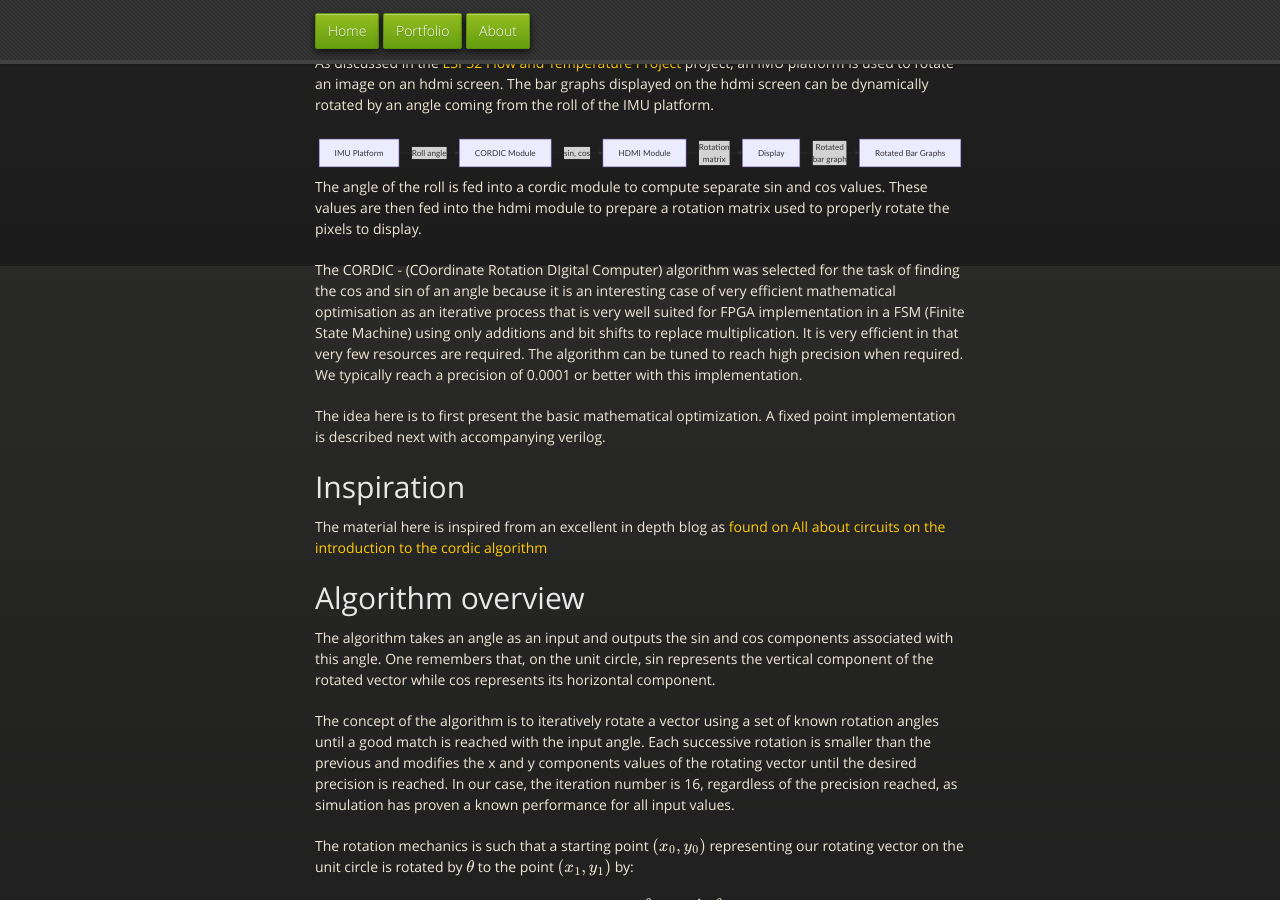
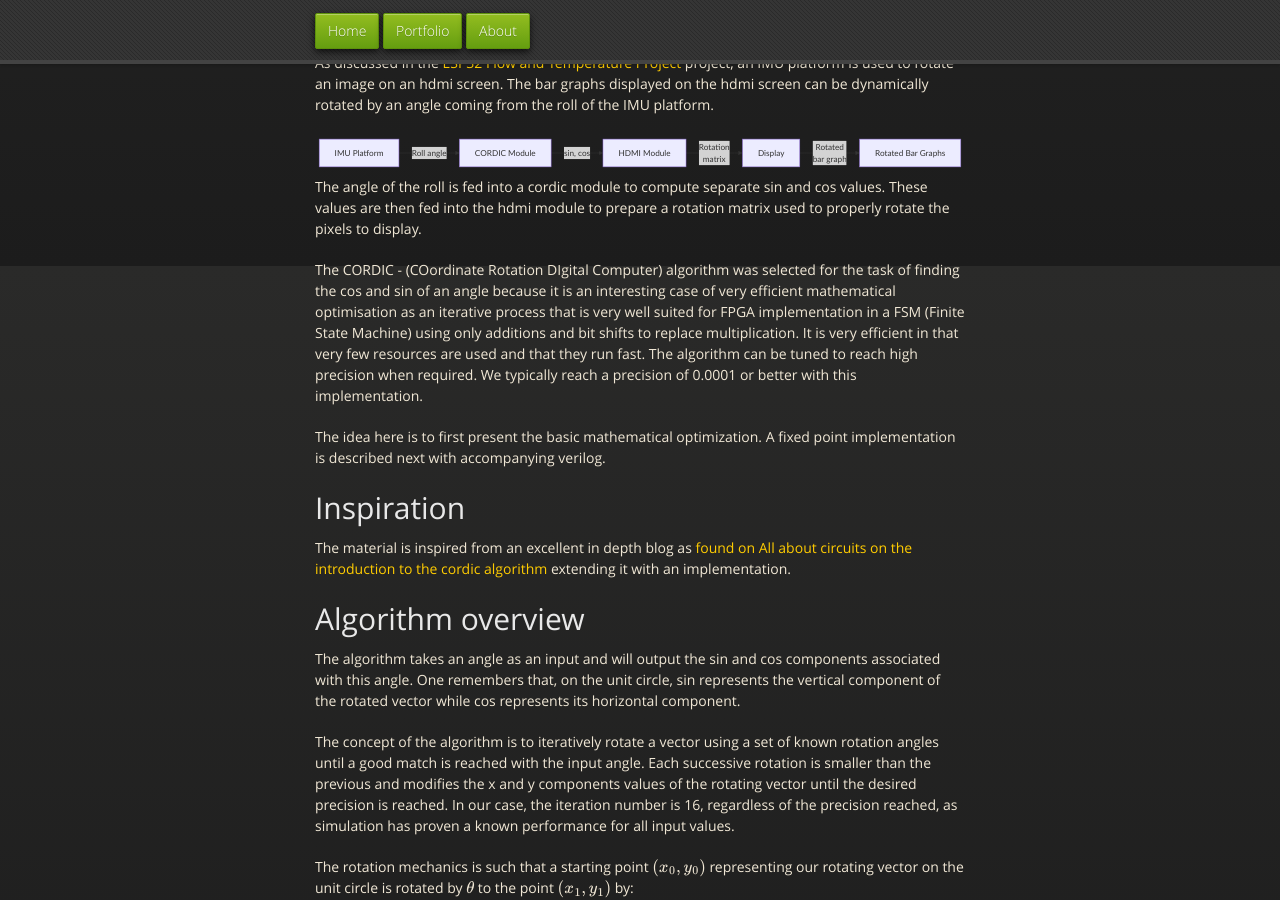
Before and after one commit to fperron-kt88/fx-portfolio, a Jekyll site: the page built from _posts/2024-12-18-cordic-module-optimisation.md, in a window 1280 px wide and 900 px high, scrolled down 634 px. Built offline with Jekyll 4.4.1, drawn with Linux system fonts in a browser that asks for light colours; comment, search, counter and statistics services are not loaded.

Commit message:
style: better english style

```diff
--- a/_posts/2024-12-18-cordic-module-optimisation.md
+++ b/_posts/2024-12-18-cordic-module-optimisation.md
@@ -59,24 +59,25 @@ is an interesting case of very efficient mathematical optimisation as
 an iterative process that is very well suited for FPGA implementation
 in a FSM (Finite State Machine) using only additions and bit shifts to
 replace multiplication. It is very efficient in that very few resources
-are required. The algorithm can be tuned to reach high precision when
-required. We typically reach a precision of 0.0001 or better with this
-implementation.
+are used and that they run fast. The algorithm can be tuned to reach
+high precision when required. We typically reach a precision of 0.0001
+or better with this implementation.
 
 The idea here is to first present the basic mathematical optimization. A
 fixed point implementation is described next with accompanying verilog.
 
 ## Inspiration
 
-The material here is inspired from an excellent in depth blog
+The material is inspired from an excellent in depth blog
 as [found on All about circuits on the introduction to the cordic
 algorithm](https://www.allaboutcircuits.com/technical-articles/an-introduction-to-the-cordic-algorithm/)
+extending it with an implementation.
 
 ## Algorithm overview
 
-The algorithm takes an angle as an input and outputs the sin and cos
-components associated with this angle. One remembers that, on the unit
-circle, sin represents the vertical component of the rotated vector
+The algorithm takes an angle as an input and will output the sin and
+cos components associated with this angle. One remembers that, on the
+unit circle, sin represents the vertical component of the rotated vector
 while cos represents its horizontal component.
 
 The concept of the algorithm is to iteratively rotate a vector using
```
